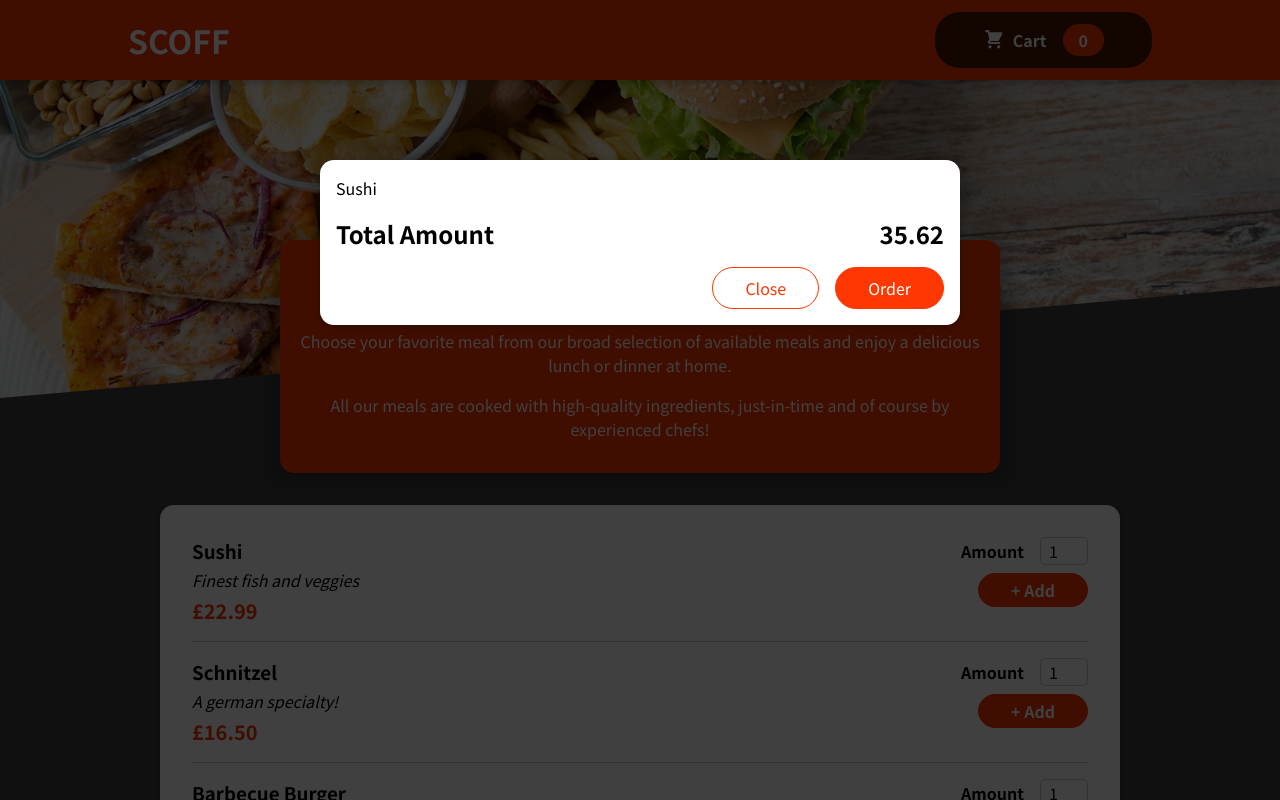
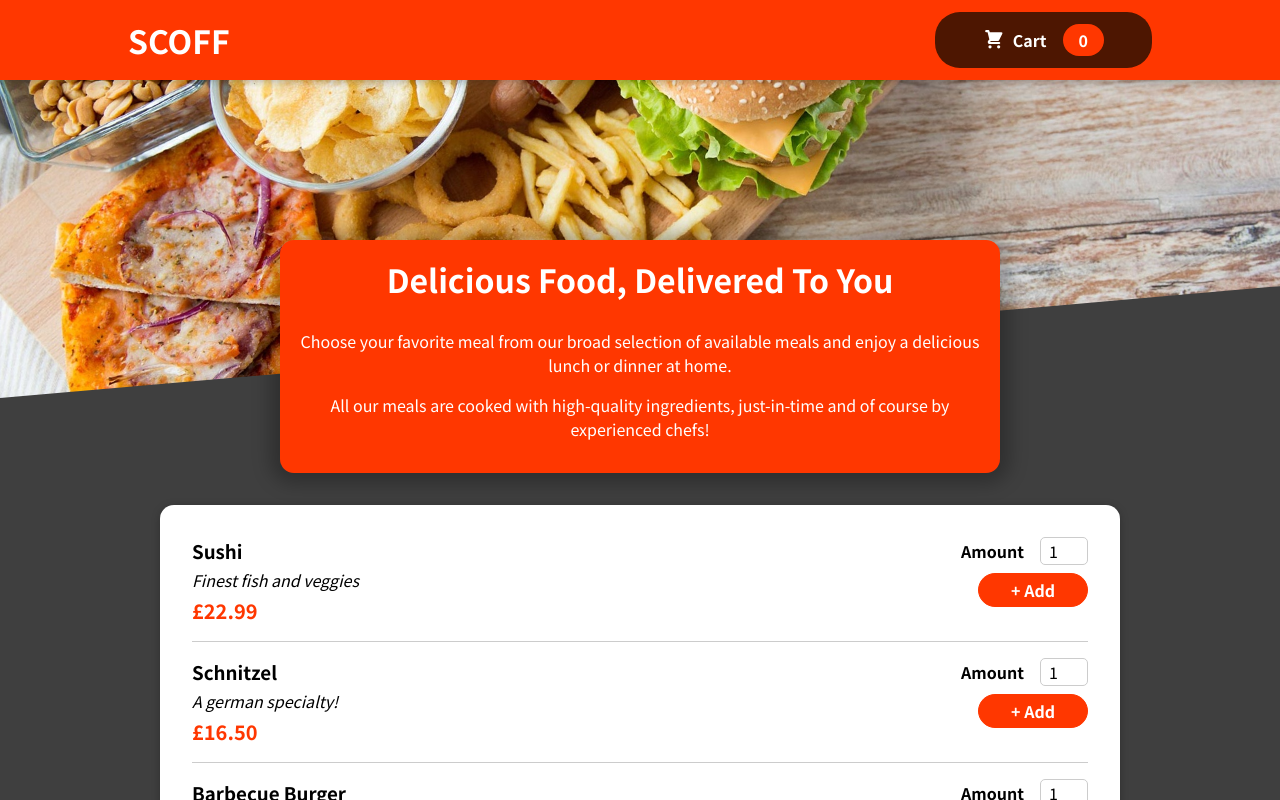
Before and after one commit to AndrewMorgan84/scoff-react-app, a React (Create React App) app: page / in a window 1280 px wide. Shown: the top 800 px of the page. Built offline with nearby package versions, Linux system fonts and the light colour scheme.

Commit message:
implemented cart open close functionality

```diff
--- a/src/App.js
+++ b/src/App.js
@@ -1,13 +1,19 @@
-import { Fragment } from "react";
+import { Fragment, useState } from "react";
 import Cart from "./components/Cart/Cart";
 import Header from "./components/Layout/Header/Header";
 import Meals from "./components/Meals/Meals";
 
 function App() {
+
+  const [cartIsShown, setCartIsShown] = useState(false);
+
+  const showCartHandler = () => setCartIsShown(true);
+  const hideCartHandler = () => setCartIsShown(false);
+
   return (
     <Fragment>
-      <Cart />
-      <Header />
+      {cartIsShown  && <Cart onClose={hideCartHandler}/>}
+      <Header onShowCart={showCartHandler} />
       <main>
         <Meals />
       </main>
--- a/src/components/Cart/Cart.js
+++ b/src/components/Cart/Cart.js
@@ -6,14 +6,14 @@
     const cartItems = <ul className={styles['cart-items']}>{[{id: 'c1', name: 'Sushi', amount: 2, price: 12.99}
     ].map((item) => <li>{item.name}</li>)}</ul>;
 
-    return <Modal>
+    return <Modal onClose={props.onClose}>
         {cartItems}
         <div className={styles.total}>
             <span>Total Amount</span>
             <span>35.62</span>
         </div>
         <div className={styles.actions}>
-            <button className={styles['button--alt']}>Close</button>
+            <button className={styles['button--alt']} onClick={props.onClose}>Close</button>
             <button className={styles.button}>Order</button>
         </div>
     </Modal>
--- a/src/components/Layout/Header/Header.js
+++ b/src/components/Layout/Header/Header.js
@@ -3,11 +3,11 @@
 import bannerImage from '../../../assets/images/scoff-banner.jpg';
 import HeaderCartButton from './HeaderCartButton';
 
-const Header = () => {
+const Header = (props) => {
     return <Fragment>
         <header className={styles.header}>
             <h1>SCOFF</h1>
-            <HeaderCartButton />
+            <HeaderCartButton onClick={props.onShowCart}/>
         </header>
         <div className={styles['main-image']}>
             <img src={bannerImage} alt=''/>
--- a/src/components/Layout/Header/HeaderCartButton.js
+++ b/src/components/Layout/Header/HeaderCartButton.js
@@ -3,7 +3,7 @@
 
 
 const HeaderCartButton = (props) => {
-    return <button className={styles.button}>
+    return <button className={styles.button} onClick={props.onClick}>
         <span className={styles.icon}>
             <CartIcon />
         </span>
--- a/src/components/UI/Modal.js
+++ b/src/components/UI/Modal.js
@@ -2,8 +2,8 @@
 import ReactDOM from 'react-dom';
 import styles from './Modal.module.css';
 
-const Backdrop = () => {
-    return <div className={styles.backdrop} />
+const Backdrop = (props) => {
+    return <div className={styles.backdrop} onClick={props.onClose}/>
 };
 
 const ModalOverlay = (props) => {
@@ -18,7 +18,7 @@
 
 const Modal = (props) => {
     return <Fragment>
-        {ReactDOM.createPortal(<Backdrop />, portalElement)}
+        {ReactDOM.createPortal(<Backdrop onClose={props.onClose}/>, portalElement)}
         {ReactDOM.createPortal(<ModalOverlay>{props.children}</ModalOverlay>, portalElement)}
     </Fragment>
 };
```
Also changed, not shown: 1 other file (tests, documents, lock files or other folders).
